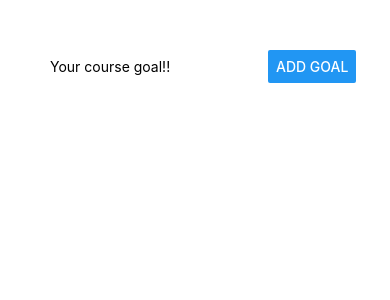
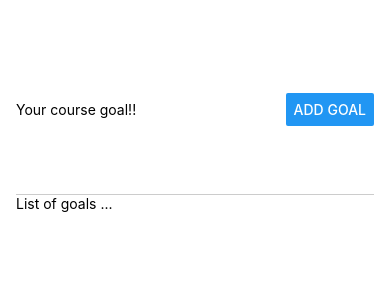
Before and after one commit to varcharfoobar/reactive, a React Native app in the folder RNCourse/: screen / in a window 390 px wide. Shown: the top 300 px of the page. Built offline with nearby package versions, Linux system fonts and the light colour scheme.

Commit message:
Goal app changes

```diff
--- a/RNCourse/App.js
+++ b/RNCourse/App.js
@@ -1,15 +1,42 @@
 import { StatusBar } from 'expo-status-bar';
 import { StyleSheet, Text, View, Button, TextInput } from 'react-native';
+import { useState } from 'react'
 
 
-// Default Function
+
+// Main Function
 export default function App() {
+
+	// for keeping the state of the content
+	const [enteredGoalText, setEnteredGoalText] = useState('');
+
+	// the input handler
+	function goalInputHandler(enteredText) {
+		setEnteredGoalText(enteredText)
+
+		// console.log(enteredText); // for debugging
+	};
+
+	// add button hander
+	function addGoalHandler() {
+		console.log(enteredGoalText)
+	};
 
 	return (
 		<View style={styles.appContainer}>
+
 			<View style={styles.inputContainer}>
-				<TextInput styles={styles.customInput} placeholder='Your course goal!!' />
-				<Button title="Add Goal" />
+				<TextInput
+					styles={styles.customInput}
+					placeholder='Your course goal!!'
+					onChangeText={goalInputHandler} />
+
+				<Button title="Add Goal" onPress={addGoalHandler} />
+
+			</View>
+
+			<View style={styles.goalsContainer}>
+				<Text>List of goals ...</Text>
 			</View>
 		</View>
 	);
@@ -18,24 +45,43 @@ export default function App() {
 
 // Our stylesheet object
 const styles = StyleSheet.create({
+	// the main container
 	appContainer: {
-		padding: 50
+		flex: 1,
+		padding: 50,
+		paddingHorizontal: 16,
 	},
+
+	// dummy container
 	container: {
 		flex: 1,
 		backgroundColor: '#fff',
 		alignItems: 'center',
 		justifyContent: 'center',
 	},
-	inputContainer: { // for flex box
+
+	// the input container
+	inputContainer: {
+		flex: 1,
 		flexDirection: 'row',
-		justifyContent: 'space-between'
+		justifyContent: 'space-between',
+		alignItems: 'center',
+		paddingBottom: 24,
+		borderBottomWidth: 1,
+		borderBottomColor: '#cccccc'
 	},
+
+	// for text input container
 	customInput: {
 		borderWidth: 2,
 		borderColor: '#cccccc',
 		width: '80%',
 		marginRight: 8,
 		padding: 8
+	},
+
+	// goals container
+	goalsContainer: {
+		flex: 5
 	}
 });
--- a/RNCourse/package.json
+++ b/RNCourse/package.json
@@ -9,6 +9,7 @@
     "web": "expo start --web"
   },
   "dependencies": {
+    "@expo/ngrok": "^4.1.1",
     "expo": "~48.0.18",
     "expo-status-bar": "~1.4.4",
     "react": "18.2.0",
```
Also changed, not shown: 2 other files (tests, documents, lock files or other folders).
